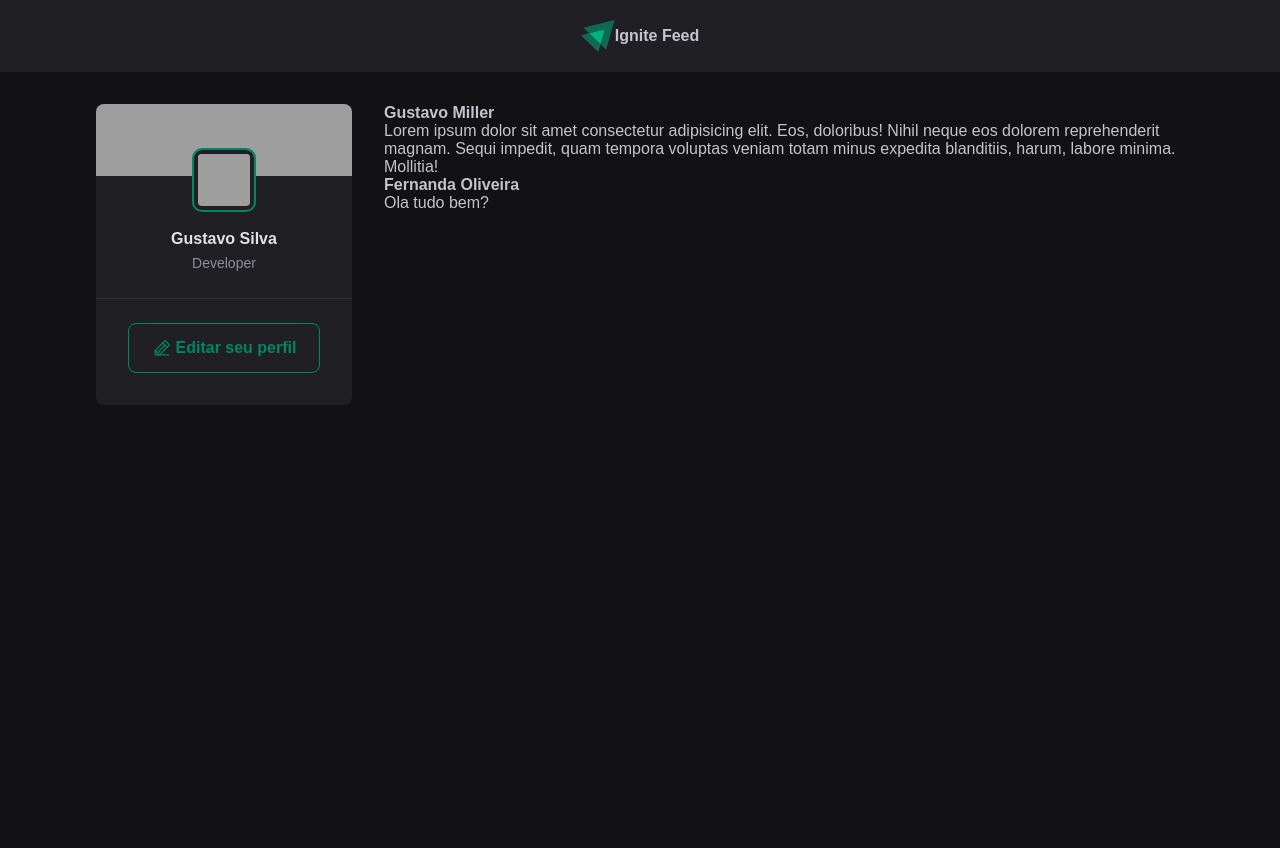
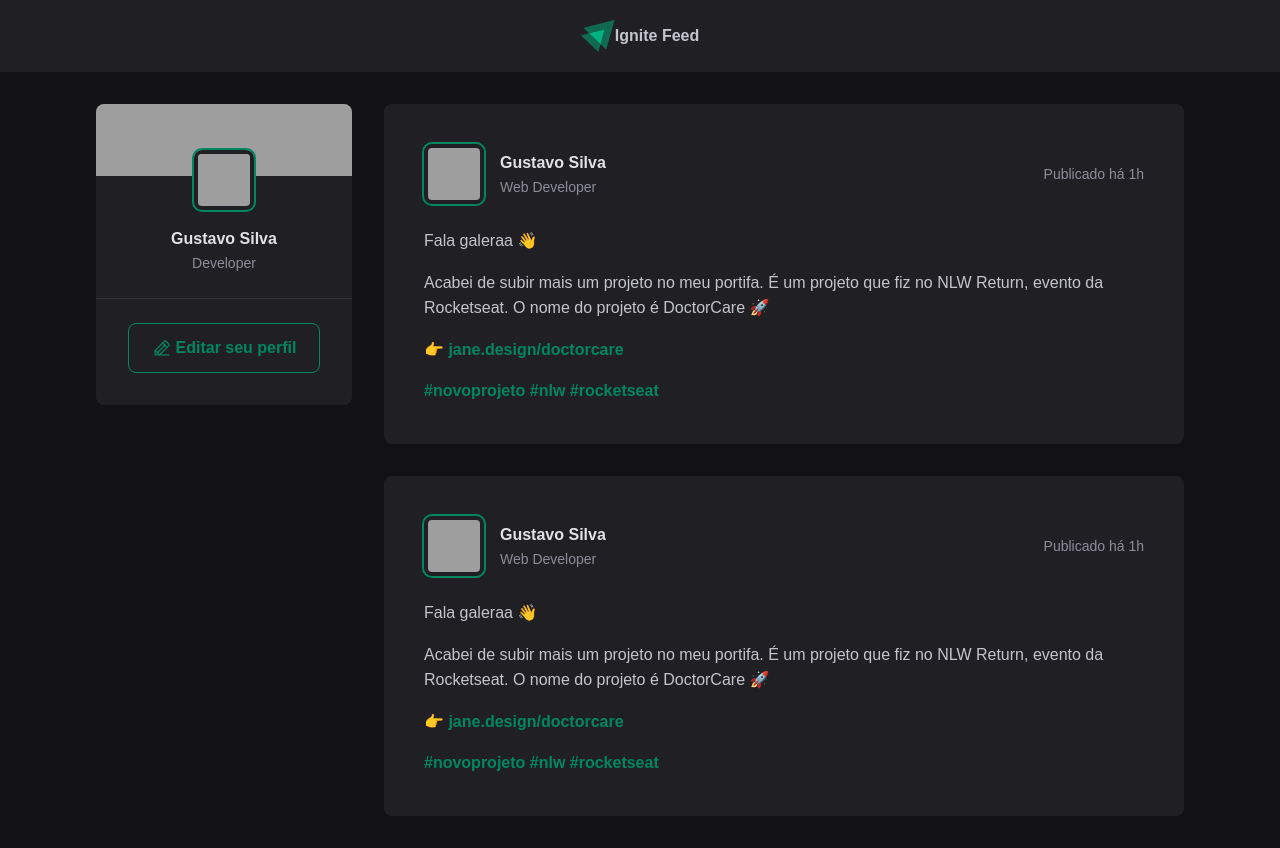
Before and after one commit to GustavoSilv4/Ignite-folder, a React (Vite) app in the folder ReactJS/Aulas/01-ignitefeed-fundamentos-reactjs/: page / in a window 1280 px wide. Before the commit the page ends 800 px from the top, so only its background shows below. Built offline with nearby package versions, Linux system fonts and the light colour scheme; grey boxes are pictures that could not be loaded.

Commit message:
feat: create component post

```diff
--- a/ReactJS/Aulas/01-ignitefeed-fundamentos-reactjs/src/App.jsx
+++ b/ReactJS/Aulas/01-ignitefeed-fundamentos-reactjs/src/App.jsx
@@ -1,4 +1,4 @@
-import { Post } from "./Post"
+import { Post } from "./components/Post"
 import { Header } from "./components/Header"
 
 import styles from './App.module.css'
--- a/ReactJS/Aulas/01-ignitefeed-fundamentos-reactjs/src/Post.jsx
+++ /dev/null
@@ -1,8 +0,0 @@
-export function Post(props) {
-  return (
-    <div>
-      <strong>{props.author}</strong>
-      <p>{props.content}</p>
-    </div>
-  )
-}
--- /dev/null
+++ b/ReactJS/Aulas/01-ignitefeed-fundamentos-reactjs/src/components/Post.jsx
@@ -0,0 +1,30 @@
+import styles from './Post.module.css'
+
+export function Post() {
+  return (
+    <article className={styles.post}>
+      <header>
+        <div className={styles.author}>
+          <img className={styles.avatar} src="https://github.com/gustavosilv4.png" />
+          <div className={styles.authorInfo}>
+            <strong>Gustavo Silva</strong>
+            <span>Web Developer</span>
+          </div>
+        </div>
+
+        <time title="12 de dezembro às 08:21h" dateTime='2023-12-23 08:21:21'>Publicado há 1h</time>
+      </header>
+
+      <div className={styles.content}>
+        <p>Fala galeraa 👋</p>
+
+        <p>Acabei de subir mais um projeto no meu portifa. É um projeto que fiz no NLW Return, evento da Rocketseat. O nome do projeto é DoctorCare 🚀</p>
+
+        <p><a href="#">👉 jane.design/doctorcare</a></p>
+
+        <p><a href="#"> #novoprojeto #nlw #rocketseat</a></p>
+
+      </div>
+    </article>
+  )
+}
--- /dev/null
+++ b/ReactJS/Aulas/01-ignitefeed-fundamentos-reactjs/src/components/Post.module.css
@@ -0,0 +1,66 @@
+.post {
+  background: var(--gray-800);
+  border-radius: 8px;
+  padding: 2.5rem;
+}
+
+.post + .post {
+  margin-top: 2rem;
+}
+
+.content {
+  line-height: 1.6;
+  color: var(--gray-300);
+  margin-top: 1.5rem;
+}
+
+.content p {
+  margin-top: 1rem;
+}
+
+.content a {
+  font-weight: bold;
+  color: var(--green-500);
+  text-decoration: none;
+}
+
+.content a:hover {
+  color: var(--green-300);
+}
+
+.post > header {
+  display: flex;
+  align-items: center;
+  justify-content: space-between;
+}
+
+.post > header time {
+  font-size: 0.875rem;
+  color: var(--gray-400);
+}
+
+.author {
+  display: flex;
+  align-items: center;
+  gap: 1rem;
+}
+
+.author img {
+  width: calc(3rem + 12px);
+  height: calc(3rem + 12px);
+  border-radius: 8px;
+  border: 4px solid var(--gray-800);
+  outline: 2px solid var(--green-500);
+}
+
+.authorInfo strong {
+  display: block;
+  color: var(--gray-100);
+  line-height: 1.6;
+}
+.authorInfo span {
+  display: block;
+  font-size: 0.875rem;
+  color: var(--gray-400);
+  line-height: 1.6;
+}
--- a/ReactJS/Aulas/01-ignitefeed-fundamentos-reactjs/src/global.css
+++ b/ReactJS/Aulas/01-ignitefeed-fundamentos-reactjs/src/global.css
@@ -8,6 +8,7 @@
   --gray-800: #202024;
   --gray-900: #121214;
 
+  --green-300: #00b37e;
   --green-500: #00875f;
 }
 
```
